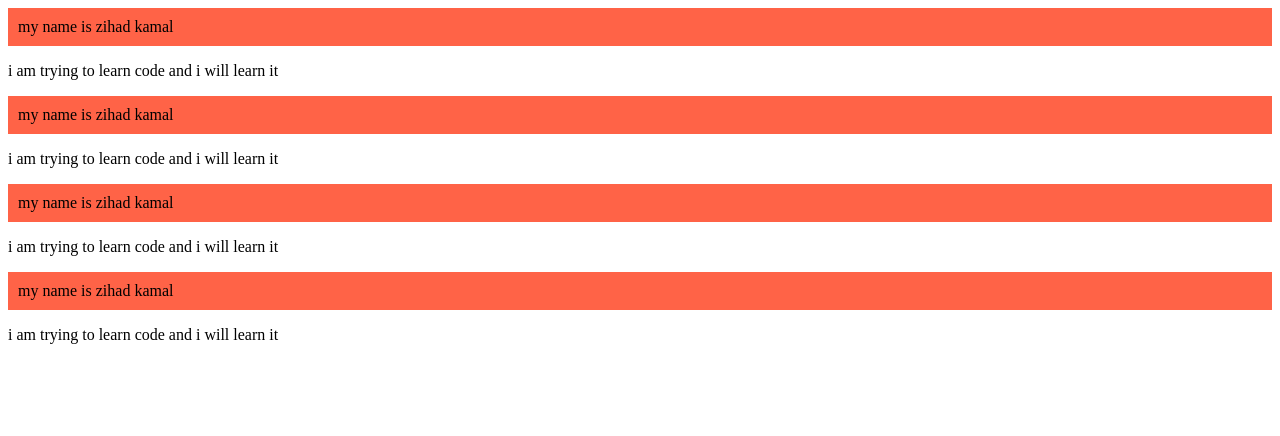
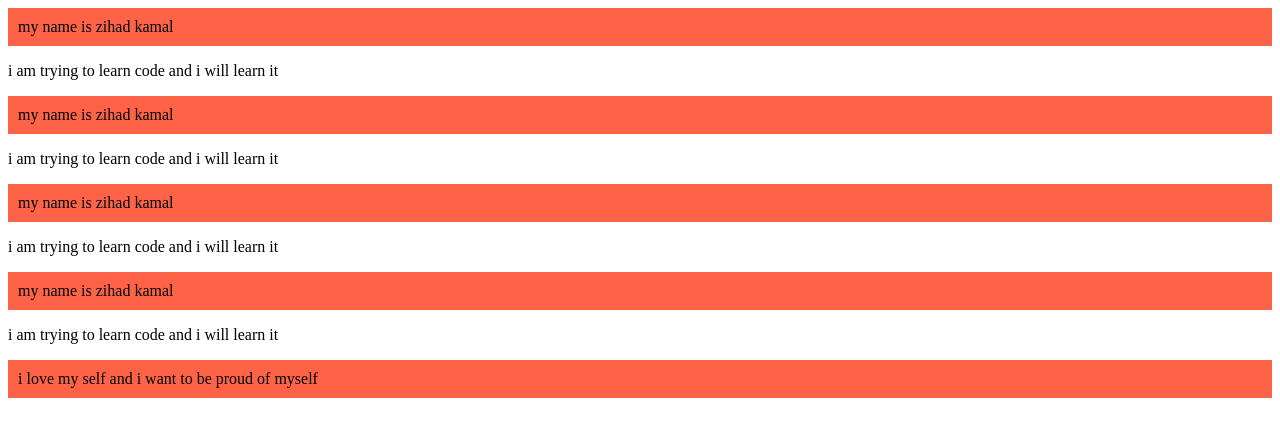
Before and after one commit to zihadkamal/my-simple-website, a plain HTML site: page index.html in a window 1280 px wide. Drawn offline with Linux system fonts and the light colour scheme.

Commit message:
i am trying

```diff
--- a/index.html
+++ b/index.html
@@ -15,5 +15,7 @@
     <p>i am trying to learn code and i will learn it</p>
     <div>my name is zihad kamal</div>
     <p>i am trying to learn code and i will learn it</p>
+    <div>i love my self and i want to be proud of myself</div>
+
 </body>
 </html>
```
